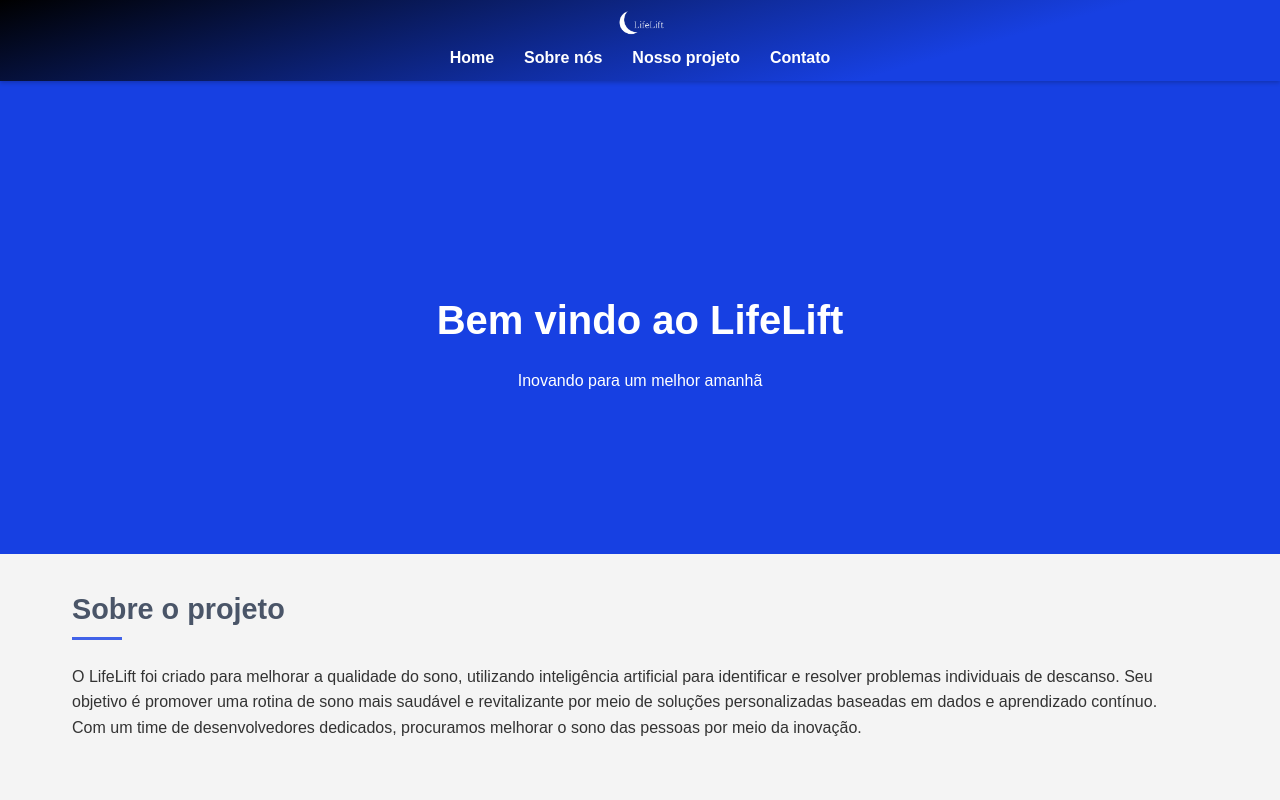
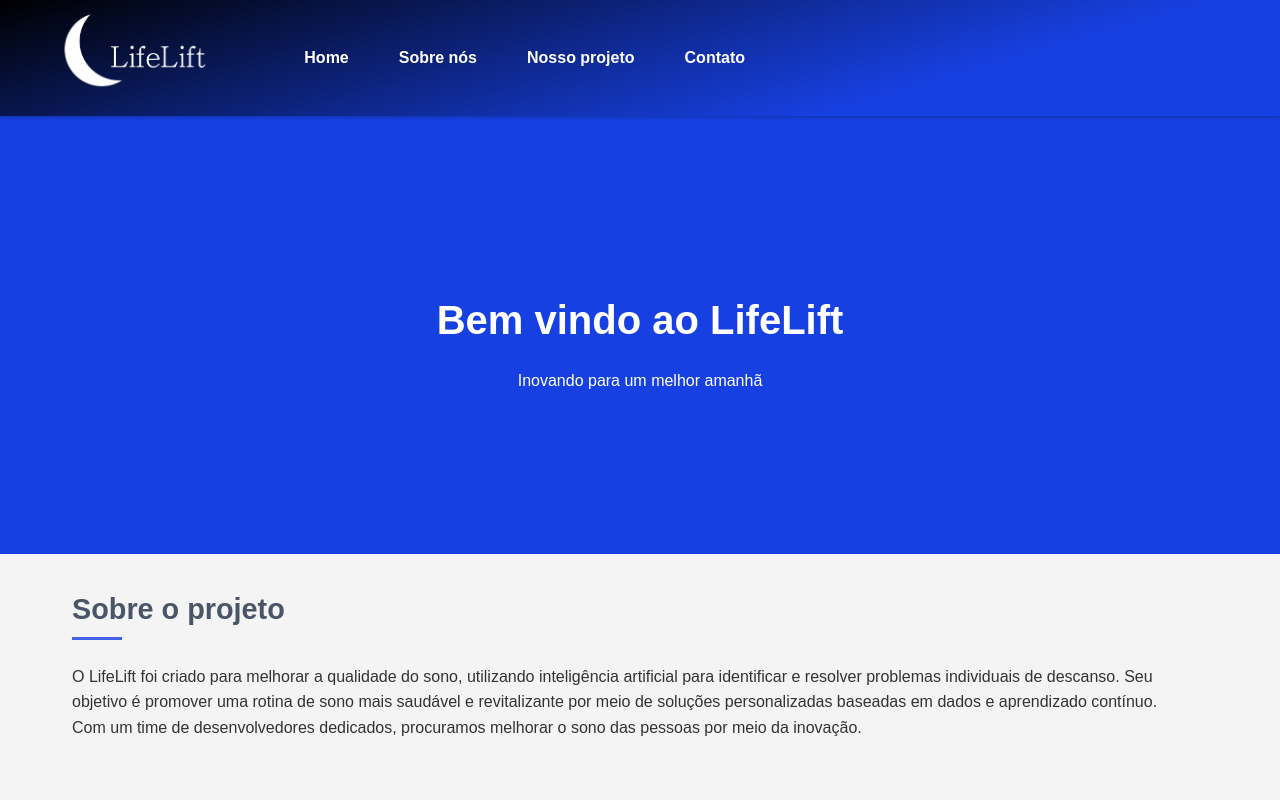
Before and after one commit to davimotarodrigues/LifeLift, a plain HTML site: page projeto/projeto.html in a window 1280 px wide. Shown: the top 800 px of the page. Drawn offline with Linux system fonts and the light colour scheme; a script that the page names is missing; files whose address does not match are found by name.

Commit message:
Update projeto.css

```diff
--- a/projeto/projeto.css
+++ b/projeto/projeto.css
@@ -27,12 +27,35 @@ header {
     animation: slidebottom2 1.5s ease 0s 1 normal none;
 }
 
-header .logo img{
-    width: 50px;
+header nav {
+    display: flex;
+    justify-content: space-between;
+    align-items: center;
+}
+
+header .logo {
+    padding-left: 50px;
+    margin-right: auto;
+}
+
+header .logo img {
+    width: 160px;
+}
+
+header .nav-links {
+    padding-right: 65vh;
+    list-style: none;
+    display: flex;
+    gap: 20px;
+}
+
+header .nav-links li a {
+    color: white;
+    text-decoration: none;
 }
 
 .header-scrolled .logo img {
-    width: 35px;
+    width: 85px;
 }
 
 .header-scrolled {
```
